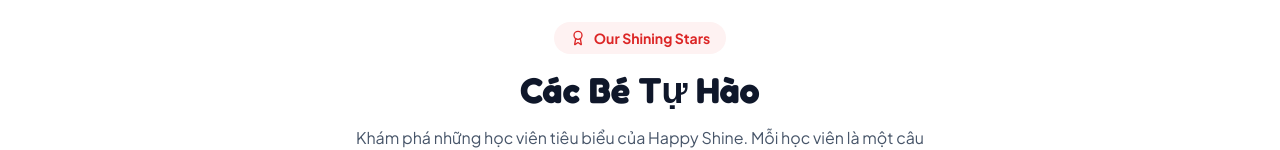
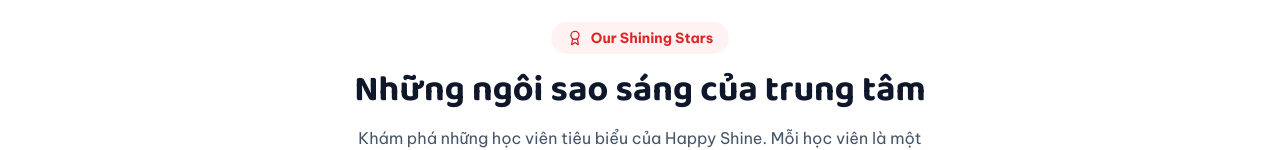
Before and after one commit to hakona311245/happyshine2.0, a React (Vite) app: page /#/ in a window 1280 px wide. Shown: the part 1720-1870 px from the top of the page. Built offline with nearby package versions, Linux system fonts and the light colour scheme.

Commit message:
changes font
Switch from Jakarta (heading) and Fredoka (para) to Baloo 2  (heading)  and Be Vietnam Pro (para)
Fit in a few more content

```diff
--- a/components/StudentAchievements.tsx
+++ b/components/StudentAchievements.tsx
@@ -62,7 +62,7 @@ const StudentAchievements: React.FC<StudentAchievementsProps> = ({ defaultFilter
             <Award className="w-4 h-4" />
             <span>Our Shining Stars</span>
           </div>
-          <h2 className="text-3xl lg:text-4xl font-fredoka font-bold text-slate-900 mb-4">Các Bé Tự Hào</h2>
+          <h2 className="text-3xl lg:text-4xl font-fredoka font-bold text-slate-900 mb-4">Những ngôi sao sáng của trung tâm</h2>
           <p className="text-slate-600 max-w-xl mx-auto text-sm md:text-base">Khám phá những học viên tiêu biểu của Happy Shine. Mỗi học viên là một câu chuyện nỗ lực và thành tựu.</p>
         </div>
 
@@ -159,7 +159,7 @@ const StudentAchievements: React.FC<StudentAchievementsProps> = ({ defaultFilter
           ) : (
             <div className="py-20 text-center bg-slate-50 rounded-[2rem] border-2 border-dashed border-slate-200">
               <Award className="w-12 h-12 text-slate-300 mx-auto mb-4" />
-              <p className="text-slate-500 font-medium">New graduates in the {activeFilter} level are coming soon!</p>
+              <p className="text-slate-500 font-medium">Các bé level {activeFilter} level sẽ được giới thiệu ngay đây</p>
             </div>
           )}
         </div>
--- a/index.html
+++ b/index.html
@@ -8,13 +8,13 @@
     <script src="https://cdn.tailwindcss.com"></script>
     <link rel="preconnect" href="https://fonts.googleapis.com">
     <link rel="preconnect" href="https://fonts.gstatic.com" crossorigin>
-    <link href="https://fonts.googleapis.com/css2?family=Plus+Jakarta+Sans:wght@400;600;700;800&family=Fredoka:wght@400;600;700&display=swap" rel="stylesheet">
+    <link href="https://fonts.googleapis.com/css2?family=Baloo+2:wght@400..800&family=Be+Vietnam+Pro:ital,wght@0,100;0,200;0,300;0,400;0,500;0,600;0,700;0,800;0,900;1,100;1,200;1,300;1,400;1,500;1,600;1,700;1,800;1,900&display=swap" rel="stylesheet">
     <style>
         body {
-            font-family: 'Plus Jakarta Sans', sans-serif;
+            font-family: 'Be Vietnam Pro', sans-serif;
         }
         .font-fredoka {
-            font-family: 'Fredoka', sans-serif;
+            font-family: 'Baloo 2', sans-serif;
         }
         @keyframes float {
             0% { transform: translateY(0px); }
--- a/pages/About.tsx
+++ b/pages/About.tsx
@@ -70,8 +70,8 @@ const About: React.FC = () => {
           <div className="relative space-y-12">
             <div className="absolute left-1/2 top-0 bottom-0 w-1 bg-red-200 -translate-x-1/2 hidden md:block"></div>
             {[
-              { year: '2012', title: 'The First Spark', desc: 'Happy Shine was founded with a small classroom of 5 students and 1 teacher.' },
-              { year: '2015', title: 'Growing Brightly', desc: 'Expansion to our second campus and introducing the "Smile Curriculum".' },
+              { year: '2012', title: 'Ánh nắng đầu tiên', desc: 'Happy Shine là một lớp học nho nhỏ với vài bé học sinh và các thầy cô tận tâm' },
+              { year: '2015', title: 'Bắt đầu tỏa sáng', desc: 'Happy Shine bắt đầu mở rộng tiếp đón nhiều bé hơn' },
               { year: '2018', title: 'Global Recognition', desc: 'Voted "Most Innovative English Center" by the International Education Board.' },
               { year: '2022', title: 'Digital Dawn', desc: 'Launched our high-end digital learning platform reaching students globally.' },
               { year: '2024', title: 'The Sunshine Hub', desc: 'Opening our state-of-the-art mega campus in the city center.' },
--- a/pages/Home.tsx
+++ b/pages/Home.tsx
@@ -7,6 +7,7 @@ import StudentAchievements from '../components/StudentAchievements';
 import msMaiclass from '@/media/img/gallery/msMaiandclass.jpg';
 import englishteacher from '@/media/img/gallery/englishteacher.jpg';
 import msTrinhclass from '@/media/img/gallery/msTrinhandclass.jpg';
+import raisehands from '@/media/img/gallery/studentraisinghand.jpg';
 
 const CartoonSun = () => (
   <div className="relative w-64 h-64 lg:w-96 lg:h-96 flex items-center justify-center">
@@ -142,7 +143,7 @@ const Home: React.FC = () => {
                 icon: <Award className="w-10 h-10" />,
                 title: "Tỏa sáng cùng chứng chỉ quốc tế",
                 desc: "Nhận các chứng chỉ được công nhận bởi nhiều trường đại học và nhà tuyển dụng trên toàn thế giới.",
-                image: "https://images.unsplash.com/photo-1523240795612-9a054b0db644?auto=format&fit=crop&q=80&w=800"
+                image: raisehands
               }
             ].map((item, i) => (
               <div key={i} className="bg-white p-10 rounded-3xl shadow-xl hover:translate-y-[-10px] transition-all duration-300">
```
Also changed, not shown: media/img/gallery/studentraisinghand.jpg (added).
